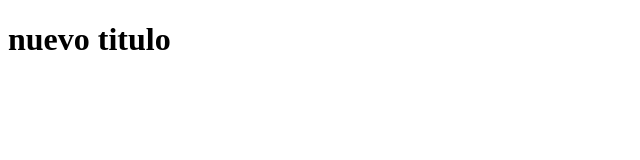
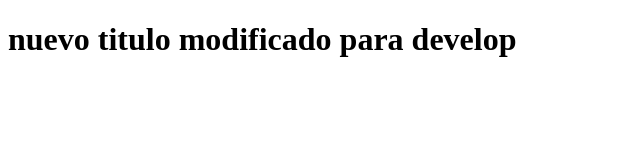
Before and after one commit to cleverfernando/HelloWorldGit, a plain HTML site: page index.html in a window 1280 px wide. Shown: the whole page, without its empty margins (0-640 px from the left). Drawn offline with Linux system fonts and the light colour scheme.

Commit message:
se modifico titulo para develop

```diff
--- a/index.html
+++ b/index.html
@@ -6,6 +6,6 @@
     <title>Demo git</title>
 </head>
 <body>
-    <h1>nuevo titulo</h1>
+    <h1>nuevo titulo modificado para develop</h1>
 </body>
 </html>
```
